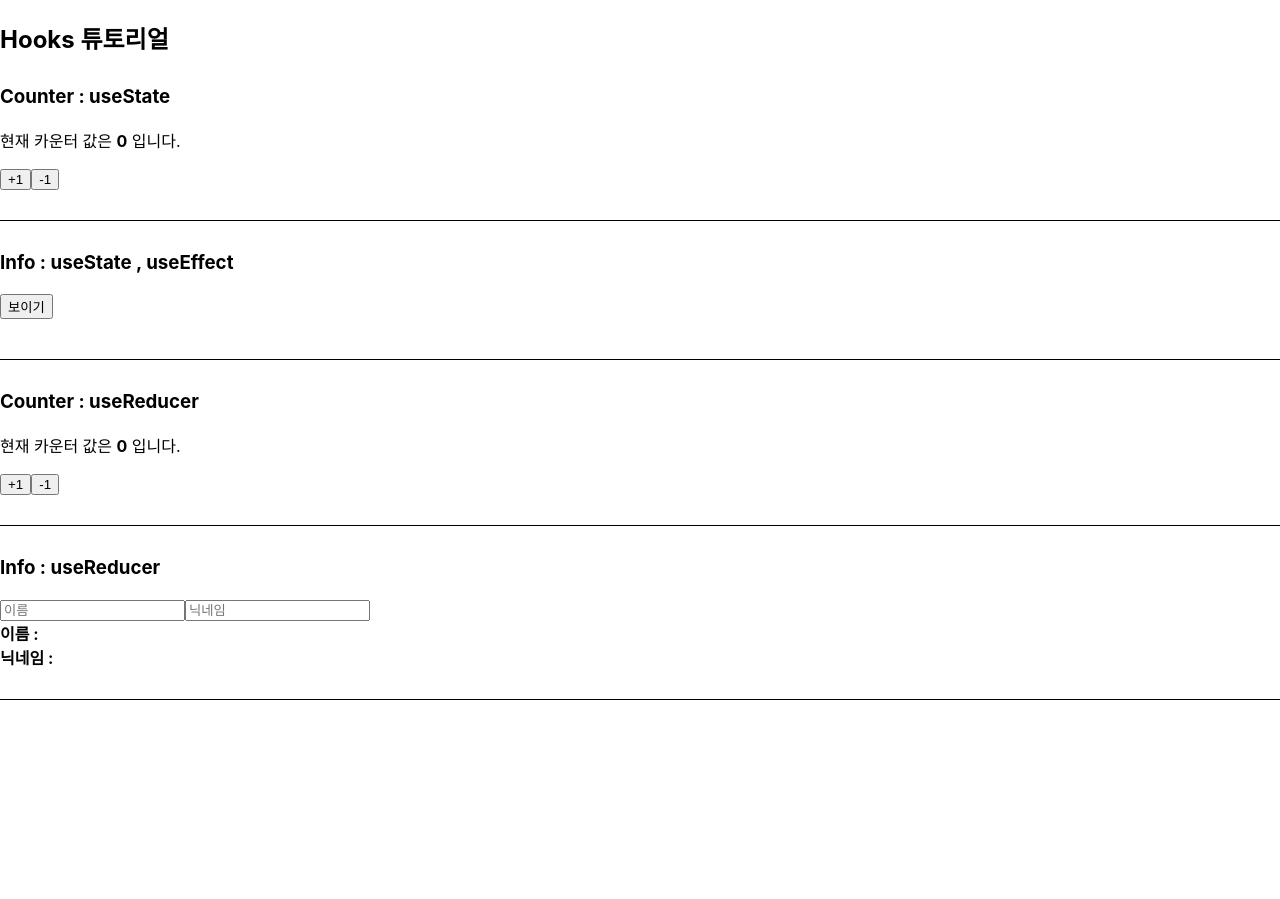
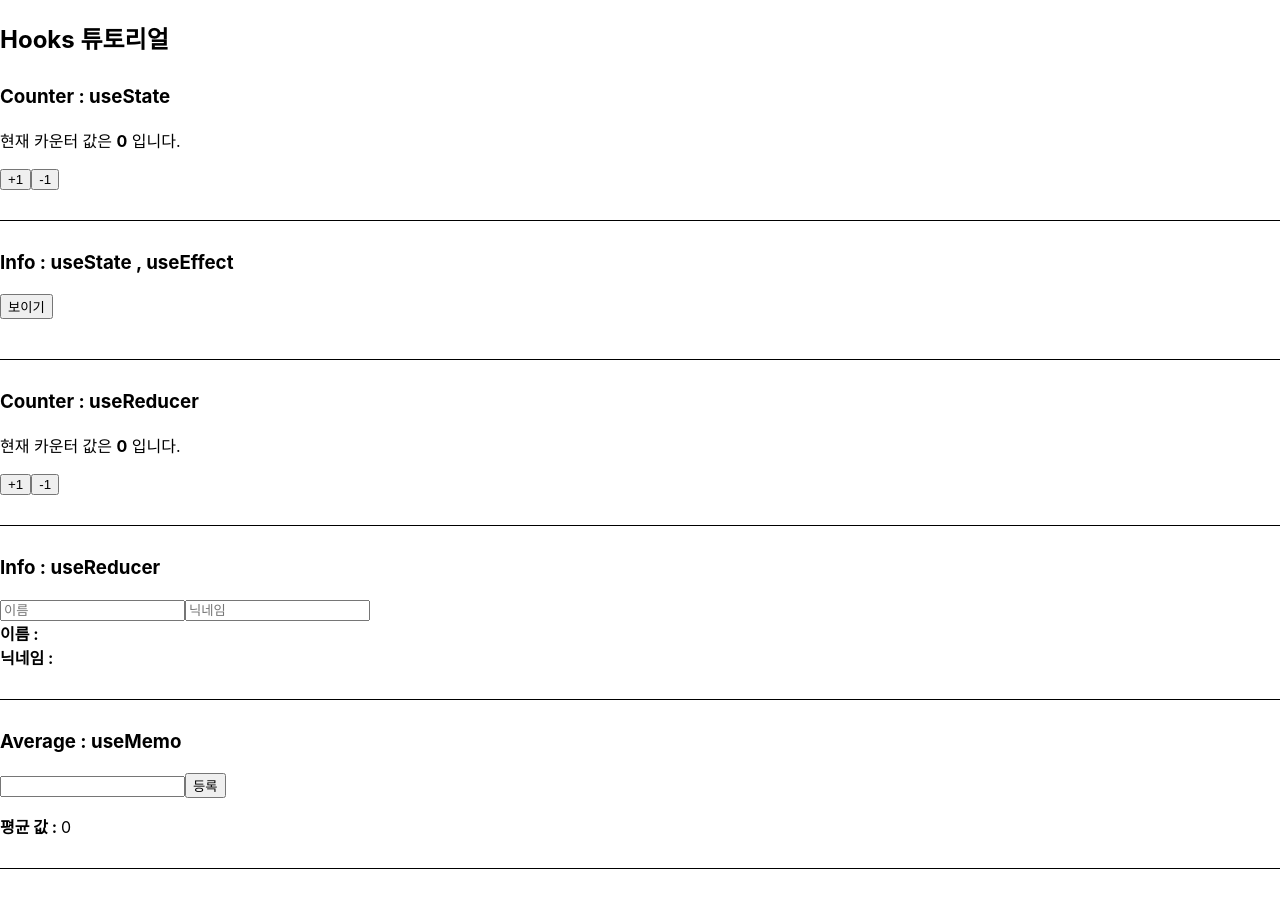
Before and after one commit to mndangee/react-study, a React (Create React App) app: page / in a window 1280 px wide. Before the commit the page ends 800 px from the top, so only its background shows below. Built offline with nearby package versions, Linux system fonts and the light colour scheme.

Commit message:
Hooks tutorial: useMemo

```diff
--- /dev/null
+++ b/src/component/hooks/Average.js
@@ -0,0 +1,43 @@
+import React, { useMemo, useState } from 'react';
+
+const getAverage = number => {
+  console.log('평균값 계산 중...');
+
+  if (number.length === 0) return 0;
+  const sum = number.reduce((a, b) => a + b);
+  return sum / number.length;
+};
+
+const Average = () => {
+  const [list, setList] = useState([]);
+  const [number, setNumber] = useState('');
+
+  const onChange = e => {
+    setNumber(e.target.value);
+  };
+
+  const onInsert = e => {
+    const nextList = list.concat(parseInt(number));
+    setList(nextList);
+    setNumber('');
+  };
+
+  const avg = useMemo(() => getAverage(list), [list]); // 인풋 내용이 수정될 때도 getAverage 함수가 호출 되기 때문에 작성
+
+  return (
+    <div>
+      <input value={number} onChange={onChange} />
+      <button onClick={onInsert}>등록</button>
+      <ul>
+        {list.map((value, index) => (
+          <li key={index}>입력 값 : {value}</li>
+        ))}
+      </ul>
+      <div>
+        <strong>평균 값 : </strong> {avg}
+      </div>
+    </div>
+  );
+};
+
+export default Average;
--- a/src/pages/HookIndex.js
+++ b/src/pages/HookIndex.js
@@ -1,4 +1,5 @@
 import { useState } from 'react';
+import Average from '../component/hooks/Average';
 import Counter from '../component/hooks/Counter';
 import Info from '../component/hooks/Info';
 import ReducerCounter from '../component/hooks/ReducerCounter';
@@ -62,6 +63,17 @@ const HookIndex = () => {
         <h3 style={{ marginBottom: '20px' }}>Info : useReducer</h3>
         <ReducerInfo />
       </div>
+
+      <div
+        style={{
+          borderBottom: '1px solid #000',
+          marginBottom: '30px',
+          paddingBottom: '30px',
+        }}
+      >
+        <h3 style={{ marginBottom: '20px' }}>Average : useMemo</h3>
+        <Average />
+      </div>
     </>
   );
 };
```
